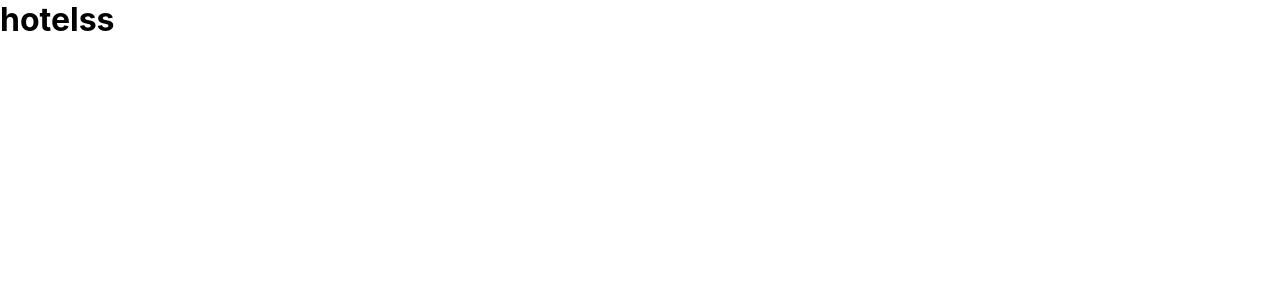
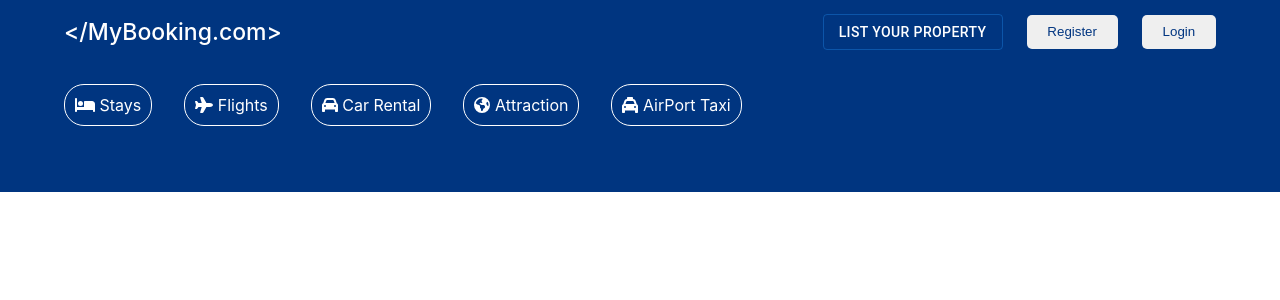
Before and after one commit to ignitinsharma/Booking.com-Clone, a React (Create React App) app in the folder booking.com/: page /hotels in a window 1280 px wide. Shown: the top 300 px of the page. Built offline with nearby package versions, Linux system fonts and the light colour scheme.

Commit message:
added and changed some data into nav section

```diff
--- a/booking.com/src/Components/Header/Header.css
+++ b/booking.com/src/Components/Header/Header.css
@@ -1,34 +1,3 @@
-.Parent {
-  width: 100%;
-  height: 1000vh;
-}
-
-.header {
-  background-color: #003580;
-  color: white;
-  display: flex;
-  justify-content: center;
-  position: relative;
-  height: 8rem;
-  width: 100%;
-}
-
-.headerContainer {
-  width: 90%;
-  margin: 20px 0px 100px 0px;
-}
-
-.headerList {
-  display: flex;
-  gap: 2rem;
-  cursor: pointer;
-}
-
-.headerlistItems {
-  border: 1px solid white;
-  padding: 10px;
-  border-radius: 20px;
-}
 
 .headerSection {
   width: 100%;
@@ -65,7 +34,7 @@
 .HeaderSeachmain {
   width: 100%;
   border: 1px solid palevioletred;
-  height: 400px;
+  height: 100px;
   position: relative;
 }
 .headerSearchParent {
@@ -73,7 +42,7 @@
   margin: auto;
   margin-top: auto;
   z-index: -1;
-  height: 100vh;
+  height: auto;
   display: flex;
   justify-content: center;
 }
@@ -126,12 +95,14 @@
 
 .option {
   position: absolute;
-  top: 3rem;
+  top: 3.5rem;
   width: 20%;
   margin: auto;
-  padding:  1rem 0.4rem 1rem 0.4rem;
+  border-radius: 10px;
+  padding: 1rem 0.4rem 1rem 0.4rem;
   z-index: 1;
-  box-shadow: rgba(0, 0, 0, 0.35) 0px 5px 15px;
+  background-color: #FFFFFF;
+  box-shadow: rgba(0, 0, 0, 0.20) 0px 5px 15px;
 }
 
 .optionItem {
@@ -153,10 +124,9 @@
 }
 
 .optionBtn {
-  padding: 0.2rem;
-
+  padding: 0.2rem 0.4rem 0.2rem 0.4rem;
 }
 
-.OptionText{
-    font-weight: 490;
+.OptionText {
+  font-weight: 490;
 }
--- a/booking.com/src/Components/Header/Header.jsx
+++ b/booking.com/src/Components/Header/Header.jsx
@@ -15,6 +15,7 @@ import { DateRange } from "react-date-range";
 import "react-date-range/dist/styles.css"; // For Date section Css
 import "react-date-range/dist/theme/default.css";
 import { format } from "date-fns"; // Convert JS date into Readable Format
+import Navbar from "../Navbar/Navbar";
 
 const Header = () => {
   const [opendate, setOpendate] = useState(false);
@@ -39,34 +40,6 @@ const Header = () => {
 
   return (
     <div className="Parent">
-      {/*=== Navbar section ===*/}
-
-      <div className="header">
-        <div className="headerContainer">
-          <div className="headerList">
-            <div className="headerlistItems">
-              <FontAwesomeIcon icon={faBed} />
-              <span> Stays</span>
-            </div>
-            <div className="headerlistItems">
-              <FontAwesomeIcon icon={faPlane} />
-              <span> Flights</span>
-            </div>
-            <div className="headerlistItems">
-              <FontAwesomeIcon icon={faCar} />
-              <span> Car Rental</span>
-            </div>
-            <div className="headerlistItems">
-              <FontAwesomeIcon icon={faEarth} />
-              <span> Attraction</span>
-            </div>
-            <div className="headerlistItems">
-              <FontAwesomeIcon icon={faTaxi} />
-              <span> AirPort Taxi</span>
-            </div>
-          </div>
-        </div>
-      </div>
       {/* === Header Image  section === */}
       <div className="headerSection">
         <img
--- a/booking.com/src/Components/Home/Home.css
+++ b/booking.com/src/Components/Home/Home.css
@@ -0,0 +1,11 @@
+.FeatureListContainer{
+    width: 90%;
+    height: auto;
+    border: 1px solid yellow;
+    z-index: 0;
+    position: relative;
+    display: flex;
+    justify-content: center;
+    margin: auto;
+
+}
--- a/booking.com/src/Components/Home/Home.jsx
+++ b/booking.com/src/Components/Home/Home.jsx
@@ -1,14 +1,20 @@
-import Header from '../Header/Header'
-import Navbar from '../Navbar/Navbar'
-import './Home.css'
+import FeatureList from "../FeaturedGrid/FeatureList";
+import Header from "../Header/Header";
+import Navbar from "../Navbar/Navbar";
+import "./Home.css";
 
 const Home = () => {
   return (
     <div>
-      <Navbar/>
-      <Header/>
+      <Navbar />
+      <Header />
+      <br />
+      <br />
+      <div className="FeatureListContainer">
+        <FeatureList />
+      </div>
     </div>
-  )
-}
+  );
+};
 
-export default Home
+export default Home;
--- a/booking.com/src/Components/Hotels/Hotels.jsx
+++ b/booking.com/src/Components/Hotels/Hotels.jsx
@@ -1,12 +1,13 @@
-import React from 'react'
-import './Hotels.css'
+import React from "react";
+import Navbar from "../Navbar/Navbar";
+import "./Hotels.css";
 
 const Hotels = () => {
   return (
     <div>
-        <h1>hotelss</h1>
+     <Navbar/>
     </div>
-  )
-}
+  );
+};
 
-export default Hotels
+export default Hotels;
--- a/booking.com/src/Components/Navbar/Navbar.css
+++ b/booking.com/src/Components/Navbar/Navbar.css
@@ -1,11 +1,11 @@
-.navbar{
+.navbar {
   height: 4rem;
   background-color: #003580;
   display: flex;
   justify-content: center;
 }
 
-  .navContainer{
+.navContainer {
   width: 90%;
   color: white;
   display: flex;
@@ -13,12 +13,12 @@
   justify-content: space-between;
 }
 
-  .logo{
+.logo {
   font-weight: 500;
   font-size: 23px;
 }
 
-  .navButton{
+.navButton {
   margin-left: 1.5rem;
   border: none;
   padding: 0.6rem 1.3rem;
@@ -26,3 +26,37 @@
   color: #003580;
   border-radius: 5px;
 }
+
+/*  Navbar Pages Routes CSS */
+
+.Parent {
+  width: 100%;
+  height: auto;
+}
+
+.header {
+  background-color: #003580;
+  color: white;
+  display: flex;
+  justify-content: center;
+  position: relative;
+  height: 8rem;
+  width: 100%;
+}
+
+.headerContainer {
+  width: 90%;
+  margin: 20px 0px 100px 0px;
+}
+
+.headerList {
+  display: flex;
+  gap: 2rem;
+  cursor: pointer;
+}
+
+.headerlistItems {
+  border: 1px solid white;
+  padding: 10px;
+  border-radius: 20px;
+}
--- a/booking.com/src/Components/Navbar/Navbar.jsx
+++ b/booking.com/src/Components/Navbar/Navbar.jsx
@@ -1,19 +1,59 @@
 import { Button } from "@mui/material";
 import React from "react";
 import "./Navbar.css";
+import { FontAwesomeIcon } from "@fortawesome/react-fontawesome";
+import {
+  faBed,
+  faCar,
+  faEarth,
+  faPlane,
+  faTaxi,
+} from "@fortawesome/free-solid-svg-icons";
 
 const Navbar = () => {
   return (
+    <>
       <div className="navbar">
         <div className="navContainer">
           <span className="logo">&lt;/MyBooking.com&gt;</span>
           <div className="navItems">
-          <Button variant="outlined" style={{color:"white"}}>List your Property</Button>
+            <Button variant="outlined" style={{ color: "white" }}>
+              List your Property
+            </Button>
             <button className="navButton">Register</button>
             <button className="navButton">Login</button>
           </div>
         </div>
       </div>
+
+                {/* Navlinks*/}
+      <div className="header">
+        <div className="headerContainer">
+          <div className="headerList">
+            <div className="headerlistItems">
+              <FontAwesomeIcon icon={faBed} />
+              <span> Stays</span>
+            </div>
+            <div className="headerlistItems">
+              <FontAwesomeIcon icon={faPlane} />
+              <span> Flights</span>
+            </div>
+            <div className="headerlistItems">
+              <FontAwesomeIcon icon={faCar} />
+              <span> Car Rental</span>
+            </div>
+            <div className="headerlistItems">
+              <FontAwesomeIcon icon={faEarth} />
+              <span> Attraction</span>
+            </div>
+            <div className="headerlistItems">
+              <FontAwesomeIcon icon={faTaxi} />
+              <span> AirPort Taxi</span>
+            </div>
+          </div>
+        </div>
+      </div>
+    </>
   );
 };
 
```
Lines whose indentation alone changed are shown as unchanged.
